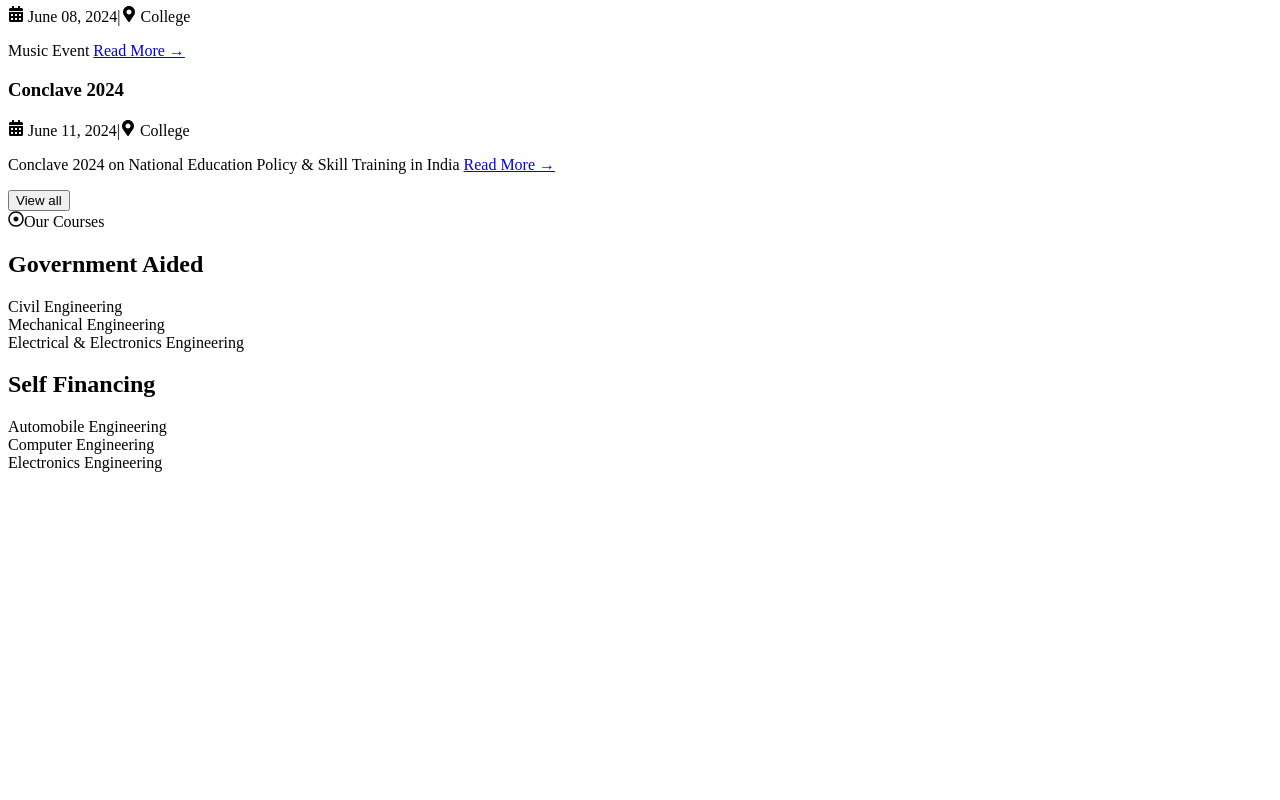
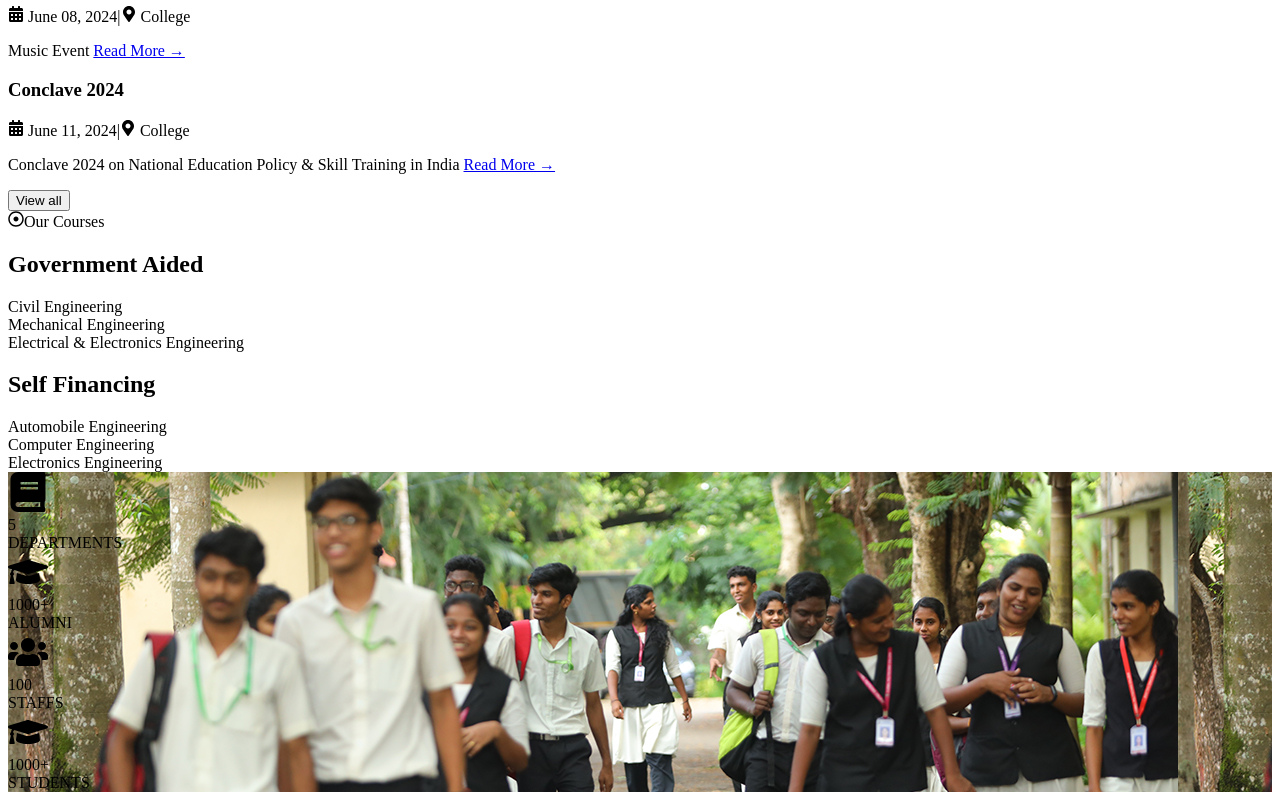
Before and after one commit to AbhishekNSanthosh/carmelpoly.in, a Next.js app: page /LandingPage in a window 1280 px wide. Shown: the part 1472-2272 px from the top of the page. Before the commit the page ends 1952 px from the top, so only its background shows below. Built offline with nearby package versions, Linux system fonts and the light colour scheme.

Commit message:
feat:counter

```diff
--- a/src/pages/LandingPage.tsx
+++ b/src/pages/LandingPage.tsx
@@ -1,4 +1,5 @@
 import Carousel from '@widgets/Carousel'
+import CounterFrame from '@widgets/CounterFrame'
 import OurCourses from '@widgets/OurCourses'
 import Welcome from '@widgets/Welcome'
 import React from 'react'
@@ -9,6 +10,7 @@ export default function LandingPage() {
       <Carousel/>
       <Welcome/>
       <OurCourses/>
+      <CounterFrame/>
     </main>
   )
 }
--- /dev/null
+++ b/src/widgets/CounterFrame.tsx
@@ -0,0 +1,52 @@
+"use client"
+import React, { useEffect, useState } from 'react';
+import { FaBook, FaGraduationCap, FaUsers } from 'react-icons/fa';
+
+export default function CounterFrame() {
+  const items = [
+    { icon: <FaBook size={40} />, end: 5, label: 'DEPARTMENTS' },
+    { icon: <FaGraduationCap size={40} />, end: 1000, label: 'ALUMNI' },
+    { icon: <FaUsers size={40} />, end: 100, label: 'STAFFS' },
+    { icon: <FaGraduationCap size={40} />, end: 1000, label: 'STUDENTS' },
+  ];
+
+  const [counts, setCounts] = useState(items.map(() => 0));
+
+  useEffect(() => {
+    const intervals = items.map((item, index) => {
+      const step = Math.ceil(item.end / 50);
+      return setInterval(() => {
+        setCounts(prev => {
+          const updated = [...prev];
+          if (updated[index] < item.end) {
+            updated[index] = Math.min(updated[index] + step, item.end);
+          }
+          return updated;
+        });
+      }, 20);
+    });
+
+    return () => intervals.forEach(clearInterval);
+  }, []);
+
+  return (
+    <div
+      className="w-full h-auto bg-cover bg-center flex items-center justify-center bg-fixed"
+      style={{ backgroundImage: "url('/slides/slide_004.png')" }}
+    >
+      <div className="bg-primary bg-opacity-70 py-10 px-4 w-full">
+        <div className="max-w-6xl mx-auto grid grid-cols-2 md:grid-cols-4 gap-10 text-white text-center">
+          {items.map((item, index) => (
+            <div key={index}>
+              <div className="text-white mb-3 flex justify-center">{item.icon}</div>
+              <div className="text-4xl font-bold text-yellow-400">
+                {counts[index]}{item.end > 999 ? '+' : ''}
+              </div>
+              <div className="text-sm font-semibold mt-1">{item.label}</div>
+            </div>
+          ))}
+        </div>
+      </div>
+    </div>
+  );
+}
```
